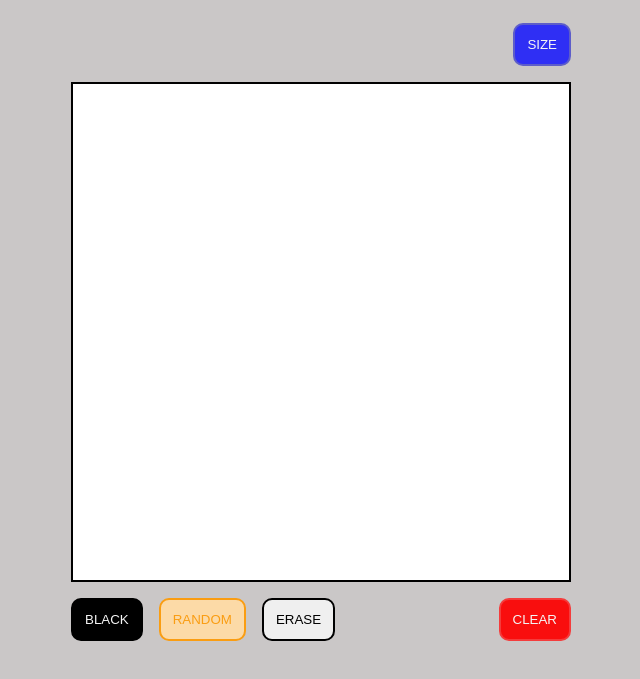
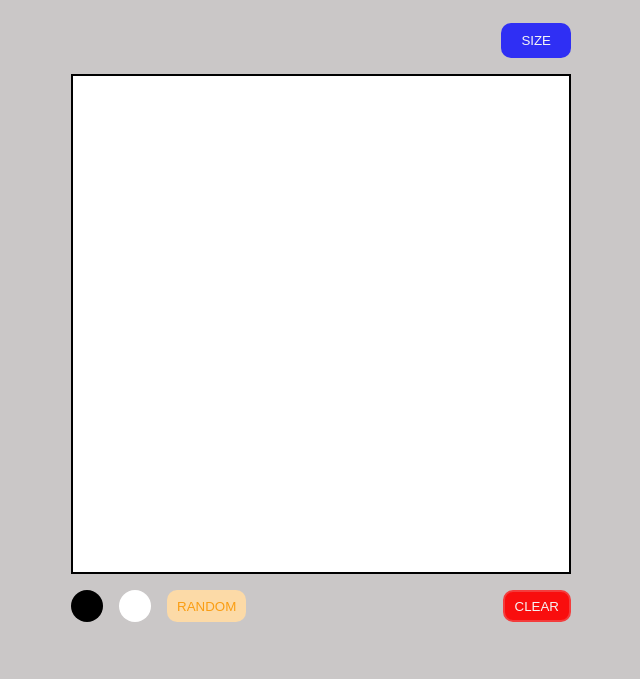
Before and after one commit to johnedisond/Etch-a-Sketch, a plain HTML site: page index.html in a window 1280 px wide. Shown: the part 59-738 px from the top of the page, without its empty margins (319-959 px from the left). Drawn offline with Linux system fonts and the light colour scheme.

Commit message:
change button styles and fix its functions

```diff
--- a/app.js
+++ b/app.js
@@ -38,10 +38,9 @@ function getSize() {
 size.addEventListener("click", () => {
     let size = getSize();
     gridSize(size);
+    resetColors();
 })
 
-
-// resetting sketchpad color to white----------
 
 function resetColors() {
     let divs = container.querySelectorAll("div");
@@ -56,7 +55,10 @@ function resetColors() {
 
 function setColor() {
     if (color === "random") {
-        this.style.backgroundColor = `hsl(${Math.random() * 360}, 100%, 50%)`;
+        const r = Math.floor(Math.random() * 256);
+        const g = Math.floor(Math.random() * 256);
+        const b = Math.floor(Math.random() * 256);
+        this.style.backgroundColor = `rgb(${r}, ${g}, ${b})`;
 
     } else {
         this.style.backgroundColor = color;
--- a/index.html
+++ b/index.html
@@ -19,10 +19,10 @@
     <div class="container"></div>
 
     <div class="doButtons">
-        <button id="black" onclick="makeColor('black')">BLACK</button>
+        <button id="black" onclick="makeColor('black')"></button>
+        <button id="erase" onclick="makeColor('white')"></button>
         <button id="random" onclick="makeColor('random')">RANDOM</button>
-        <button id="erase" onclick="makeColor('white')">ERASE</button>
-        <button id="reset" onclick="resetColors()">CLEAR</button>
+        <button id="clear" onclick="resetColors()">CLEAR</button>
     </div>
     <script src="app.js"></script>
 </body>
--- a/styles.css
+++ b/styles.css
@@ -24,8 +24,6 @@ h1 {
 
 button {
     text-align: center;
-    padding: 12px;
-    border: 2px solid black;
     border-radius: 10px;
     margin: 16px 0;
     transition: transform 250ms, border 250ms, font-weight 250ms;
@@ -34,7 +32,6 @@ button {
 button:hover {
     cursor: pointer;
     transform: scale(1.1);
-    border: 2px solid whitesmoke;
     font-weight: 700;
 }
 
@@ -53,24 +50,37 @@ button:hover {
 #size {
     background-color: rgb(47, 47, 244);
     color: whitesmoke;
-    border: 2px solid rgb(93, 93, 201);
+    border: none;
+    padding: 10px 20px;
 }
 
 #black {
-    color: whitesmoke;
     background-color: black;
-    border: 2px solid black;
+    border: none;
+    padding: 16px;
+    border-radius: 50%;
+}
+
+#erase {
+    background-color: white;
+    border: none;
+    padding: 16px;
+    border-radius: 50%;
 }
 
 #random {
     color: rgb(250, 157, 18);
     background-color: rgb(252, 218, 167);
-    border: 2px solid rgb(250, 157, 18);
+    border: none;
+    padding: 0 10px;
 }
 
-#reset {
+
+#clear {
     margin-left: auto;
     color: whitesmoke;
+    border: none;
     background-color: rgb(249, 14, 14);
     border: 2px solid rgb(244, 60, 60);
+    padding: 0 10px;
 }
```
